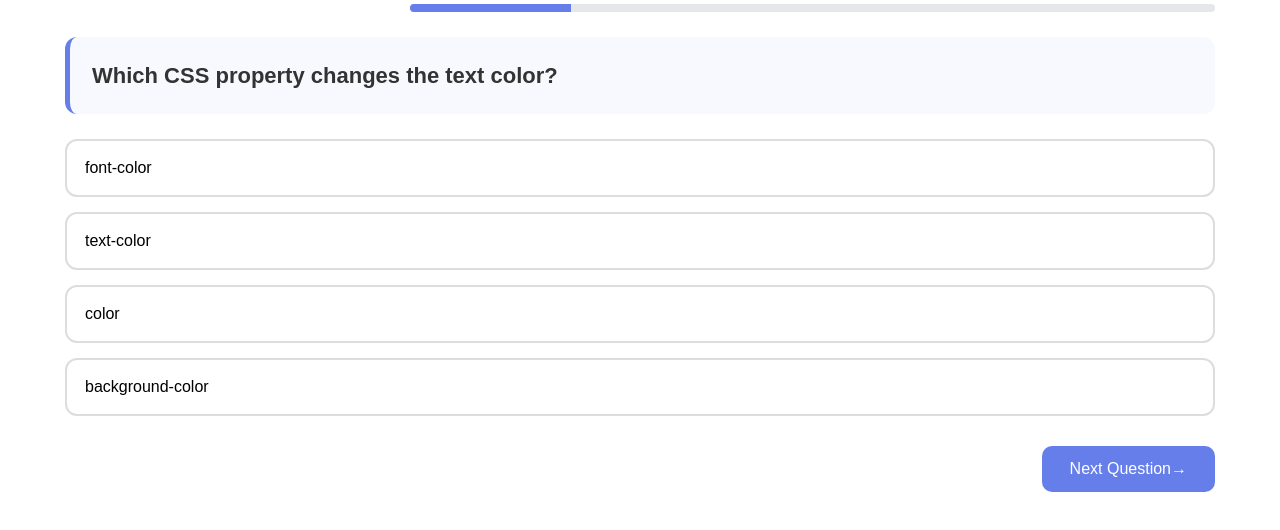
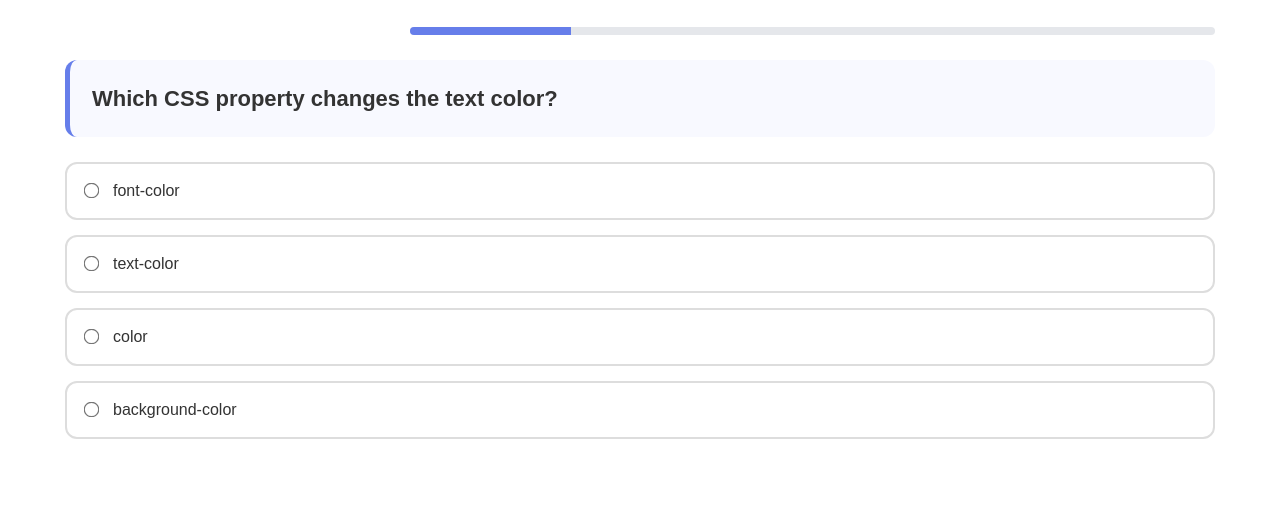
Before and after one commit to faiyazdev/quiz-app-javascript, a plain HTML site: page index.html in a window 1280 px wide. Shown: the part 206-736 px from the top of the page. Drawn offline with Linux system fonts and the light colour scheme.

Commit message:
feat(quiz): add option selection delegation and next step control
- Implement event delegation on options container to handle answer clicks
- Highlight correct and incorrect choices on user selection
- Disable Next button by default and enable only after option selection
- Add click listener to Next button to increment question index

```diff
--- a/index.html
+++ b/index.html
@@ -33,7 +33,7 @@
         <span></span>
       </div>
 
-      <ul class="options"></ul>
+      <div class="options"></div>
 
       <div class="actions">
         <button class="next-btn">Next Question→</button>
--- a/script.js
+++ b/script.js
@@ -3,26 +3,57 @@
 
 function quizGame(params) {
   let currentQuizIndex = 1;
+  const nextQuestionBtn = document.querySelector(".actions button");
+  const quizOptions = document.querySelector(".options");
 
-  function updateQuiz(currentQuizIndex) {
-    // get access to current quiz
+  renderQuiz();
+
+  // listen for option changes and handle select option
+  quizOptions.addEventListener("change", (e) => {
     const currentQuiz = quizData[currentQuizIndex];
+    document.querySelectorAll(".option input").forEach((inp) => {
+      inp.disabled = true;
+      if (inp.value === e.target.value) {
+        inp.parentElement.style.background = "#ef17032c";
+      }
+      if (inp.value === currentQuiz.answer) {
+        inp.parentElement.style.background = "#4aef0329";
+      }
+    });
 
-    // get access to elements of individual quiz in html
+    // show next question btn when option is selected
+    document.querySelector(".actions button").style.display = "block";
+  });
+
+  // listen for next question btn and handle
+  nextQuestionBtn.addEventListener("click", (e) => {
+    currentQuizIndex++;
+    renderQuiz();
+  });
+
+  function renderQuiz() {
     const quizQuestion = document.querySelector(".question-card h2");
-    const quizOptions = document.querySelector(".options");
-
+    const currentQuiz = quizData[currentQuizIndex];
     // assign quiz data to these following elements
     quizQuestion.innerHTML = currentQuiz.question;
+    quizOptions.innerHTML = "";
     currentQuiz.options.forEach((option) => {
-      const li = document.createElement("li");
-      li.innerHTML = option;
-      li.classList.add("option");
-      quizOptions.appendChild(li);
+      const label = document.createElement("label");
+      const span = document.createElement("span");
+      const input = document.createElement("input");
+      label.classList.add("option");
+      input.setAttribute("type", "radio");
+      input.setAttribute("name", "option");
+      input.setAttribute("value", option);
+      span.textContent = option;
+      label.appendChild(input);
+      label.appendChild(span);
+      quizOptions.appendChild(label);
     });
+
+    // hide next question btn
+    nextQuestionBtn.style.display = "none";
   }
-
-  updateQuiz(currentQuizIndex);
 }
 
 quizGame();
```
